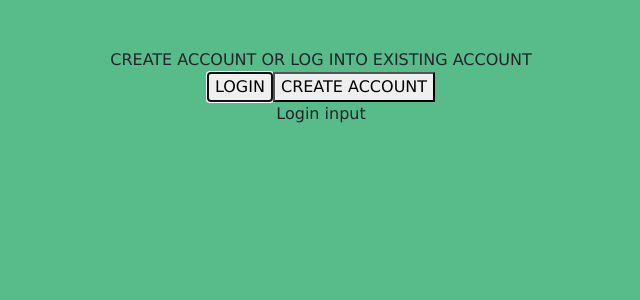
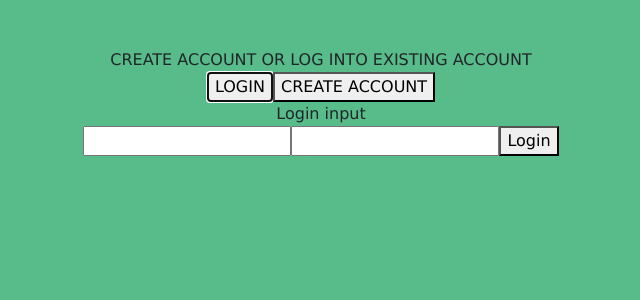
Before and after one commit to ivacodes/aimily, a React (Create React App) app in the folder client/: page / in a window 1280 px wide. Both pictures are taken after a click on the button "LOGIN". Shown: the top 300 px of the page, without its empty margins (319-959 px from the left). Built offline with nearby package versions, Linux system fonts and the light colour scheme.

Commit message:
created login form with password check

```diff
--- a/client/src/App.js
+++ b/client/src/App.js
@@ -131,9 +131,9 @@ export default class App extends React.Component {
 
   componentDidMount = async () => {
     try {
-      const res = await fetch("/");
-      const name = await res.json();
-      const email = await res.json();
+      // const res = await fetch("/");
+      // const name = await res.json();
+      // const email = await res.json();
     } catch (error) {
       console.log({ msg: error });
     }
--- a/client/src/components/Login.js
+++ b/client/src/components/Login.js
@@ -1,7 +1,71 @@
 import React, { Component } from "react";
+const bcrypt = require("bcryptjs");
 
 export default class Login extends Component {
+  constructor(props) {
+    super(props);
+    this.state = {
+      name: "",
+      password: "",
+    };
+  }
+
+  handleInputChange = (e) => {
+    const value = e.target.value;
+    const name = e.target.name;
+    this.setState({
+      [name]: value,
+    });
+  };
+
+  handleSubmit = async (e) => {
+    e.preventDefault();
+    let user = this.state;
+    console.log(user);
+
+    try {
+      let result = await fetch(`/users/${user.name}`, {
+        method: "GET",
+        headers: {
+          "Content-Type": "application/json",
+        },
+      });
+      let json = await result.json();
+      bcrypt.compare(user.password, json[0].password, function (err, res) {
+        if (res) {
+          console.log("password correct");
+        } else {
+          console.log("password incorrect");
+        }
+      });
+
+      console.log(json);
+    } catch (err) {
+      console.log(err);
+    }
+  };
+
   render() {
-    return <div>Login input</div>;
+    const { name, password } = this.state;
+    return (
+      <div>
+        Login input
+        <form onSubmit={this.handleSubmit}>
+          <input
+            name="name"
+            value={name}
+            required
+            onChange={this.handleInputChange}
+          ></input>
+          <input
+            name="password"
+            value={password}
+            required
+            onChange={this.handleInputChange}
+          ></input>
+          <button type="submit">Login</button>
+        </form>
+      </div>
+    );
   }
 }
```
Also changed, not shown: 1 other file (tests, documents, lock files or other folders).
